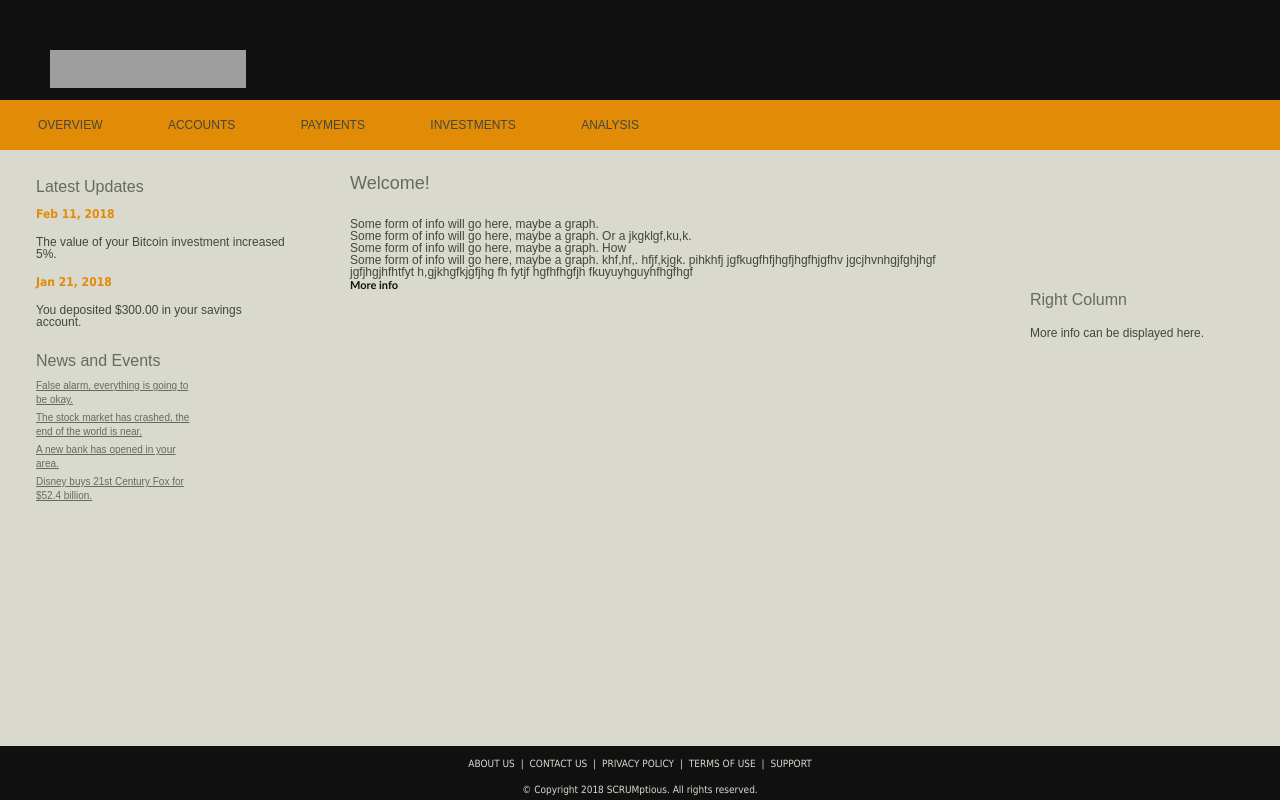
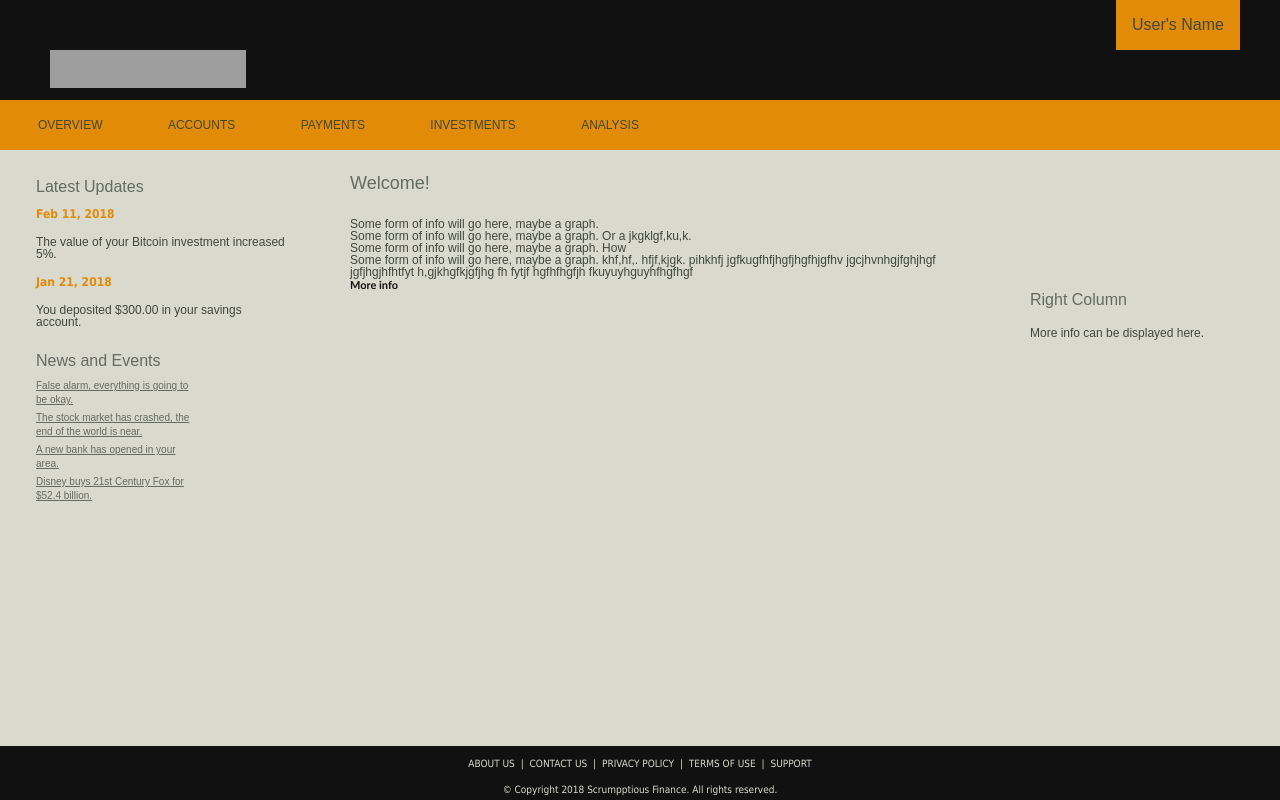
Before and after one commit to jordems/COSC310-SCRUMptious-Six, a PHP site: page /html/overview.html in a window 1280 px wide. Run offline with PHP 8.4, Linux system fonts and the light colour scheme; grey boxes are pictures that could not be loaded.

Commit message:
Added dropdown

```diff
--- a/src/client/css/styles.css
+++ b/src/client/css/styles.css
@@ -109,3 +109,56 @@ footer{height:54px; clear:both; width:100%; background-color:#111111; position:a
 footer p{padding: 10px 0 0 0; font:10px/16px Tahoma, sans-serif; font-weight:normal; text-align:center; color:#d9d9cd;}
 footer p a{font:10px Tahoma, sans-serif; font-weight:normal; color:#d9d9cd; text-decoration:none; padding: 0 3px }
 footer p a:hover{text-decoration:none; background:#fff; color:#111}
+
+/*DROPDOWN MENU*/
+.dropbtn {
+    background-color: #e18b07;
+    color: #40483d;
+    padding: 16px;
+    font-size: 16px;
+    border: none;
+    cursor: pointer;
+    float: right;
+}
+
+
+.dropdown {
+    position: absolute;
+    top: 0px;
+    right: 40px;
+    display: inline-block;
+}
+
+
+.dropdown-content {
+    display: none;
+    position: absolute;
+	right:0;
+	top:50px;
+    background-color: #FDFDFD;
+    min-width: 160px;
+    box-shadow: 0px 8px 16px 0px rgba(0,0,0,0.2);
+    z-index: 1;
+}
+
+
+.dropdown-content a {
+    padding: 12px 16px;
+    text-decoration: none;
+    display: block;
+}
+
+
+.dropdown-content a:hover {
+    background-color: #40483d;
+    color: #e18b07;
+}
+
+
+.dropdown:hover .dropdown-content {
+    display: block;
+}
+
+.dropdown:hover .dropbtn {
+    background-color: #e18b07;
+}
--- a/src/client/html/overview.html
+++ b/src/client/html/overview.html
@@ -9,6 +9,13 @@
 <header>
    <div id="upper">
    <img src="images/logo.svg" width="196" height="38" alt="Logo" id="logo" />
+   <div class="dropdown">
+		<button class="dropbtn">User's Name</button>
+		<div class="dropdown-content">
+			<p><a href="account.jsp">Profile</a></p>
+			<p><a href="logout.jsp">Logout</a></p>
+		</div>
+	</div>
    </div>
    <div id="lower">
     <nav>
@@ -62,7 +69,7 @@
   </main>
   <footer>
     <p><a href="#">ABOUT US</a> | <a href="#">CONTACT US</a> | <a href="#">PRIVACY POLICY</a> | <a href="#">TERMS OF USE</a> | <a href="#">SUPPORT</a></p>
-    <p>&copy; Copyright 2018 SCRUMptious. All rights reserved.</p>
+    <p>&copy; Copyright 2018 Scrumpptious Finance. All rights reserved.</p>
   </footer>
 </body>
 </html>
```
